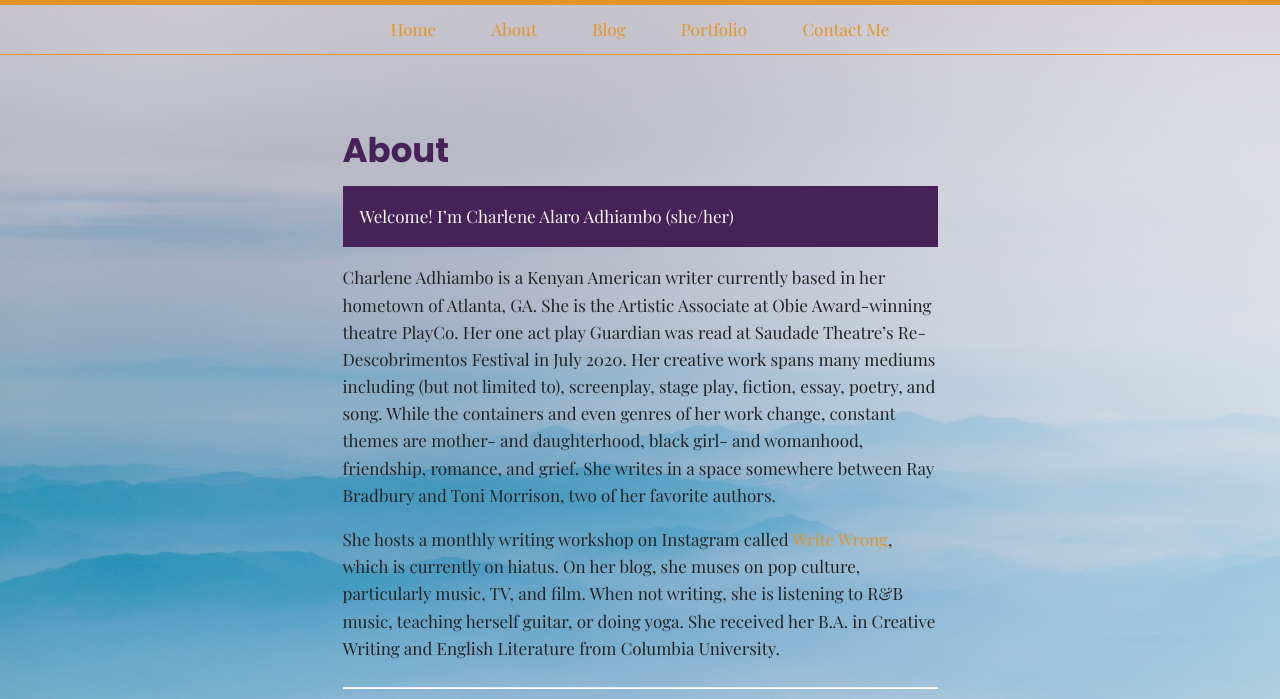
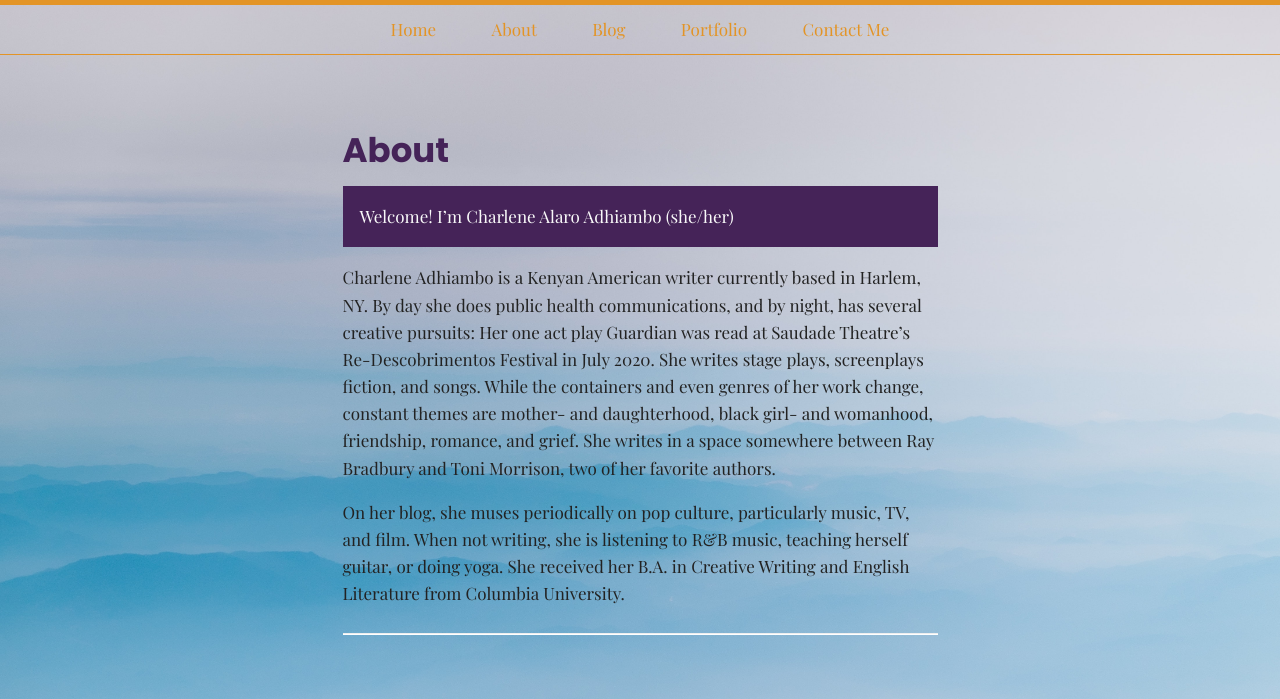
Before and after one commit to charadh/charadh.github.io, a Jekyll site: the page built from about.md, in a window 1280 px wide, cut to the strip 0-699 px from the top of the page. Built offline with Jekyll 4.4.1, drawn with Linux system fonts in a browser that asks for light colours; some web fonts are replaced.

Commit message:
updated website

```diff
--- a/about.md
+++ b/about.md
@@ -7,9 +7,9 @@ title: About
   Welcome! I’m Charlene Alaro Adhiambo (she/her)
 </p>
 
-   Charlene Adhiambo is a Kenyan American writer currently based in her hometown of Atlanta, GA. She is the Artistic Associate at Obie Award-winning theatre PlayCo. Her one act play Guardian was read at Saudade Theatre’s Re-Descobrimentos Festival in July 2020. Her creative work spans many mediums including (but not limited to), screenplay, stage play, fiction, essay, poetry, and song. While the containers and even genres of her work change, constant themes are mother- and daughterhood, black girl- and womanhood, friendship, romance, and grief. She writes in a space somewhere between Ray Bradbury and Toni Morrison, two of her favorite authors.
+   Charlene Adhiambo is a Kenyan American writer currently based in Harlem, NY. By day she does public health communications, and by night, has several creative pursuits: Her one act play Guardian was read at Saudade Theatre’s Re-Descobrimentos Festival in July 2020. She writes stage plays, screenplays fiction, and songs. While the containers and even genres of her work change, constant themes are mother- and daughterhood, black girl- and womanhood, friendship, romance, and grief. She writes in a space somewhere between Ray Bradbury and Toni Morrison, two of her favorite authors.
 
-   She hosts a monthly writing workshop on Instagram called [Write Wrong](http://instagram.com/charlenealaro/), which is currently on hiatus. On her blog, she muses on pop culture, particularly music, TV, and film. When not writing, she is listening to R&B music, teaching herself guitar, or doing yoga. She received her B.A. in Creative Writing and English Literature from Columbia University.
+   On her blog, she muses periodically on pop culture, particularly music, TV, and film. When not writing, she is listening to R&B music, teaching herself guitar, or doing yoga. She received her B.A. in Creative Writing and English Literature from Columbia University.
 
 
 
```
Also changed, not shown: work.md (+1 -3 lines), assets/2021-07-10-work-with-me.md (renamed from blog/_posts/2021-07-10-work-with-me.md).
